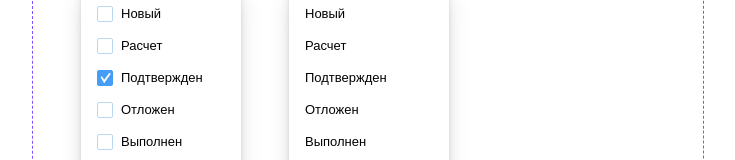
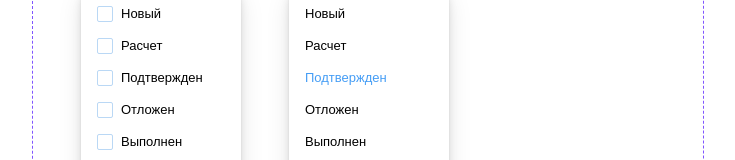
Before and after one commit to BVyacheslav/admin-panel, a React (Create React App) app: page / in a window 1280 px wide. Shown: the part 1155-1315 px from the top of the page, without its empty margins (272-1007 px from the left). Built offline with nearby package versions, Linux system fonts and the light colour scheme.

Commit message:
Добавлена динамика radio и checkbox

```diff
--- a/package.json
+++ b/package.json
@@ -44,6 +44,6 @@
     "prettier": "^2.5.1"
   },
   "lint-staged": {
-    "*.{js,css,md,html,json}": "prettier --write"
+    "*.{js,jsx,css,md,html,json}": "prettier --write"
   }
 }
--- a/src/App.js
+++ b/src/App.js
@@ -1,3 +1,4 @@
+import { useState } from "react";
 import { InputWithLabel } from "./components/InputWithLabel/InputWithLabel";
 import { Input } from "./components/Input/Input";
 import { Checkbox } from "./components/Checkbox/Checkbox";
@@ -18,6 +19,32 @@ import "./style/button.css";
 import "./style/dropdown.css";
 
 function App() {
+  const dropdownCheckbox = [
+    { name: "Новый", checked: false },
+    { name: "Расчет", checked: false },
+    { name: "Подтвержден", checked: false },
+    { name: "Отложен", checked: false },
+    { name: "Выполнен", checked: false },
+    { name: "Отменен", checked: false },
+  ];
+
+  const [radioChoice, setRadioChoice] = useState("dropdownChoice3");
+  const [checkChoices, setCheckChoices] = useState(dropdownCheckbox);
+
+  function handleChangeRadio(e) {
+    setRadioChoice(e.target.id);
+  }
+
+  const handleChangeCheck = (index) => {
+    setCheckChoices(
+      checkChoices.map((checkbox, currentIndex) =>
+        currentIndex === index
+          ? { ...checkbox, checked: !checkbox.checked }
+          : checkbox
+      )
+    );
+  };
+
   return (
     <div className="App">
       <div class="wrapper">
@@ -107,21 +134,60 @@ function App() {
       <div class="wrapper__dropdown">
         <div class="wrapper__elements">
           <div class="dropdown">
-            <CheckboxWithLabel label="Новый" />
-            <CheckboxWithLabel label="Расчет" />
-            <CheckboxWithLabel label="Подтвержден" defaultChecked />
-            <CheckboxWithLabel label="Отложен" />
-            <CheckboxWithLabel label="Выполнен" />
-            <CheckboxWithLabel label="Отменен" />
+            {checkChoices.map((checkChoice, index) => (
+              <CheckboxWithLabel
+                key={checkChoice.name}
+                checked={checkChoice.checked}
+                onChange={() => handleChangeCheck(index)}
+                label={checkChoice.name}
+                index={index}
+              />
+            ))}
           </div>
 
           <div class="dropdown">
-            <RadioWithLabel label="Новый" />
-            <RadioWithLabel label="Расчет" />
-            <RadioWithLabel label="Подтвержден" defaultChecked />
-            <RadioWithLabel label="Отложен" />
-            <RadioWithLabel label="Выполнен" />
-            <RadioWithLabel label="Отменен" />
+            <RadioWithLabel
+              label="Новый"
+              name="dropdownRadio"
+              id="dropdownChoice1"
+              checked={radioChoice === "dropdownChoice1"}
+              onChange={handleChangeRadio}
+            />
+            <RadioWithLabel
+              label="Расчет"
+              name="dropdownRadio"
+              id="dropdownChoice2"
+              checked={radioChoice === "dropdownChoice2"}
+              onChange={handleChangeRadio}
+            />
+            <RadioWithLabel
+              label="Подтвержден"
+              name="dropdownRadio"
+              id="dropdownChoice3"
+              checked={radioChoice === "dropdownChoice3"}
+              onChange={handleChangeRadio}
+            />
+            <RadioWithLabel
+              label="Отложен"
+              name="dropdownRadio"
+              id="dropdownChoice4"
+              checked={radioChoice === "dropdownChoice4"}
+              onChange={handleChangeRadio}
+            />
+            <RadioWithLabel
+              label="Выполнен"
+              name="dropdownRadio"
+              id="dropdownChoice5"
+              checked={radioChoice === "dropdownChoice5"}
+              onChange={handleChangeRadio}
+            />
+            <RadioWithLabel
+              label="Отменен"
+              name="dropdownRadio"
+              id="dropdownChoice6"
+              checked={radioChoice === "dropdownChoice6"}
+              onChange={handleChangeRadio}
+            />
           </div>
         </div>
 
@@ -151,21 +217,6 @@ function App() {
             <Button variant="white" size="small" icon={MoonIcon} fullWidth>
               Темная
             </Button>
-            {/* <button class="button button_white button_small button_full">
-              <svg
-                class="icon"
-                viewBox="0 0 16 16"
-                fill="#8055FF"
-                stroke="none"
-                xmlns="http://www.w3.org/2000/svg"
-              >
-                <path
-                  d="M8 15C12.0269 15 15.5 11.5021 15 7.5C14.7688 10.0468 12.6071 12 10 12C7.23858 12 5 9.76142 5 7C5 4.23858 7.23858 2 10 2C11 2 12 2.5 12 2.5C11 1.5 10 1 8 1C4.13401 1 1 4.13401 1 8C1 11.866 4.13401 15 8 15Z"
-                  stroke="none"
-                />
-              </svg>
-              Темная
-            </button> */}
           </div>
         </div>
       </div>
--- a/src/components/CheckboxWithLabel/CheckboxWithLabel.jsx
+++ b/src/components/CheckboxWithLabel/CheckboxWithLabel.jsx
@@ -1,15 +1,17 @@
 import cx from "classnames";
-import { Checkbox } from '../Checkbox/Checkbox';
+import { Checkbox } from "../Checkbox/Checkbox";
 import styles from "./CheckboxWithLabel.module.css";
 
 export const CheckboxWithLabel = ({ className, label, ...props }) => {
+  const { checked } = props;
+
+  const checkboxWithLabelClass = cx(styles.label, className, {
+    [styles.checked]: checked,
+  });
 
   return (
-    <label className={cx(styles.label, className)}>
-      <Checkbox
-        className={styles.checkbox}
-        {...props}
-      />
+    <label className={checkboxWithLabelClass}>
+      <Checkbox className={styles.checkbox} {...props} />
       {label}
     </label>
   );
--- a/src/components/CheckboxWithLabel/CheckboxWithLabel.module.css
+++ b/src/components/CheckboxWithLabel/CheckboxWithLabel.module.css
@@ -8,3 +8,7 @@
 .checkbox {
   margin-right: 8px;
 }
+
+.checked {
+  color: #459df5;
+}
--- a/src/components/RadioWithLabel/RadioWithLabel.jsx
+++ b/src/components/RadioWithLabel/RadioWithLabel.jsx
@@ -1,15 +1,17 @@
 import cx from "classnames";
-import { Radio } from '../Radio/Radio';
+import { Radio } from "../Radio/Radio";
 import styles from "./RadioWithLabel.module.css";
 
 export const RadioWithLabel = ({ className, label, ...props }) => {
+  const { checked } = props;
+
+  const radioWithLabelClass = cx(styles.label, className, {
+    [styles.checked]: checked,
+  });
 
   return (
-    <label className={cx(styles.label, className)}>
-      <Radio
-        className={styles.radio}
-        {...props}
-      />
+    <label className={radioWithLabelClass}>
+      <Radio className={styles.radio} {...props} />
       {label}
     </label>
   );
--- a/src/components/RadioWithLabel/RadioWithLabel.module.css
+++ b/src/components/RadioWithLabel/RadioWithLabel.module.css
@@ -9,3 +9,7 @@
   position: absolute;
   opacity: 0;
 }
+
+.checked {
+  color: #459df5;
+}
```
